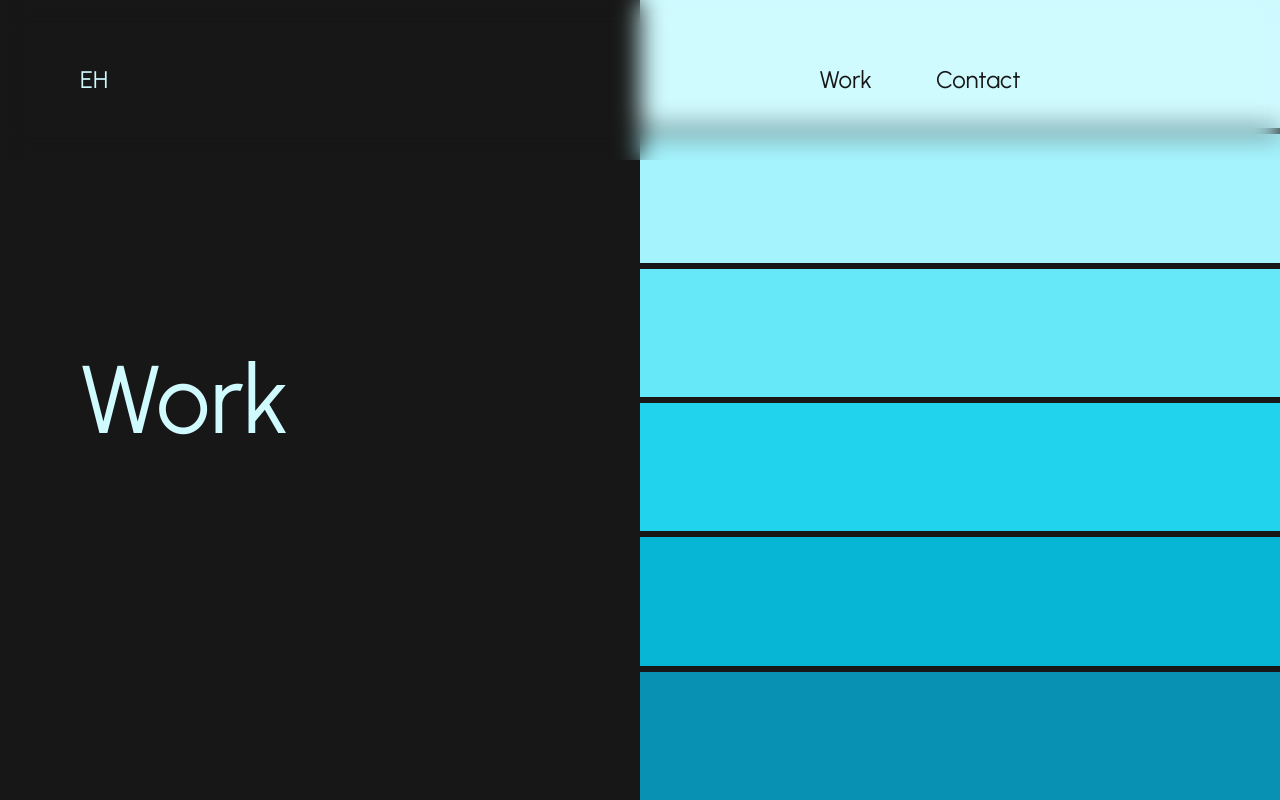
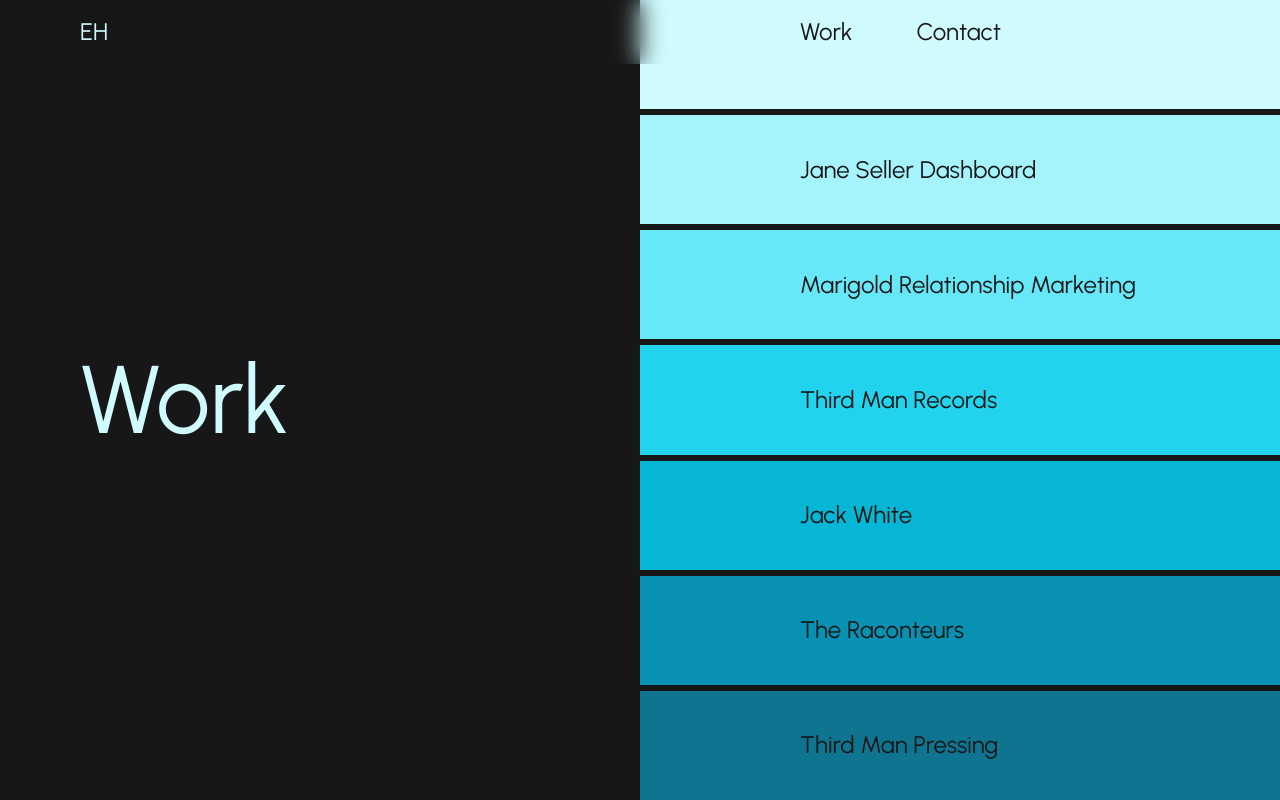
Before and after one commit to evanhickman/portfoliov2, a Next.js app: page /work in a window 1280 px wide. Built offline with nearby package versions, Linux system fonts and the light colour scheme.

Commit message:
layout cleanup and extract Box component

```diff
--- /dev/null
+++ b/src/app/components/Box.tsx
@@ -0,0 +1,23 @@
+import Link from 'next/link';
+
+type BoxProps = {
+  boxClass: string;
+  title?: string;
+  description?: string;
+  active?: boolean;
+};
+
+const Box = ({ boxClass, title, description, active }: BoxProps) => {
+  return (
+    <div
+      className={`${boxClass} flex flex-col justify-center border-none cursor-pointer hover:scale-[1.01]`}
+    >
+      <div className='pl-40'>
+        {title && <h2 className='text-2xl text-black-900'>{title}</h2>}
+        {description && <p>{description}</p>}
+      </div>
+    </div>
+  );
+};
+
+export default Box;
--- a/src/app/components/Header.tsx
+++ b/src/app/components/Header.tsx
@@ -2,9 +2,9 @@
 import Image from 'next/image';
 import logo from '../../../public/logo.png';
 
-export default function Header() {
+const Header = () => {
   return (
-    <header className='fixed w-full top-0 h-40 px-20 flex flex-col justify-center bg-neutral-900/20 backdrop-blur-md z-50'>
+    <header className='fixed w-full top-0 h-16 px-20 flex flex-col justify-center bg-neutral-900/20 backdrop-blur-md z-50'>
       <nav className='flex justify-between'>
         <div className='basis-6/12'>
           {/* <Image src={logo} alt='logo' /> */}
@@ -12,7 +12,7 @@
             EH
           </Link>
         </div>
-        <ul className='flex basis-6/12 justify-center'>
+        <ul className='flex basis-6/12 justify-start pl-40'>
           <li className='pr-8'>
             <Link href='/work' className='text-2xl text-black-900'>
               Work
@@ -27,4 +27,6 @@
       </nav>
     </header>
   );
-}
+};
+
+export default Header;
--- a/src/app/contact/page.tsx
+++ b/src/app/contact/page.tsx
@@ -3,10 +3,9 @@
 export default function Contact() {
   return (
     <main className='flex min-h-screen flex-col items-center justify-between'>
-      <section className='w-full py-32 bg-amber-300'>
+      <section className='w-full py-32'>
         <div className='p-8'>
-          <h2 className='mb-8'>Projects</h2>
-          <p>This is my work.</p>
+          <p>Contact me.</p>
         </div>
       </section>
     </main>
--- a/src/app/page.tsx
+++ b/src/app/page.tsx
@@ -1,4 +1,13 @@
+import Box from './components/Box';
 const Home = () => {
+  const boxes = [
+    'box-one',
+    'box-two',
+    'box-three',
+    'box-four',
+    'box-five',
+    'box-six',
+  ];
   return (
     <main className='min-h-screen min-w-screen flex bg-neutral-900 relative'>
       <section className='basis-6/12 flex flex-col justify-center pl-20 py-5'>
@@ -6,12 +15,9 @@
         <h2 className='text-5xl text-animation'>UX Developer / Designer</h2>
       </section>
       <section className='basis-6/12 grid grid-cols-1 grid-rows-6 gap-1.5'>
-        <div className='box-one'></div>
-        <div className='box-two'></div>
-        <div className='box-three'></div>
-        <div className='box-four'></div>
-        <div className='box-five'></div>
-        <div className='box-six'></div>
+        {boxes.map((box) => (
+          <Box boxClass={`${box}`} key={box} />
+        ))}
       </section>
     </main>
   );
--- a/src/app/work/page.tsx
+++ b/src/app/work/page.tsx
@@ -1,18 +1,65 @@
+'use client';
+import { useEffect, useRef } from 'react';
 import Image from 'next/image';
+import Box from '../components/Box';
 
 export default function Work() {
+  const ref = useRef(null);
+  useEffect(() => {});
+
+  const boxes = [
+    { class: 'bg-cyan-100', title: '', description: '', active: false },
+    {
+      class: 'bg-cyan-200',
+      title: 'Jane Seller Dashboard',
+      description: '',
+      active: false,
+    },
+    {
+      class: 'bg-cyan-300',
+      title: 'Marigold Relationship Marketing',
+      description: '',
+      active: false,
+    },
+    {
+      class: 'bg-cyan-400',
+      title: 'Third Man Records',
+      description: '',
+      active: false,
+    },
+    {
+      class: 'bg-cyan-500',
+      title: 'Jack White',
+      description: '',
+      active: false,
+    },
+    {
+      class: 'bg-cyan-600',
+      title: 'The Raconteurs',
+      description: '',
+      active: false,
+    },
+    {
+      class: 'bg-cyan-700',
+      title: 'Third Man Pressing',
+      description: '',
+      active: false,
+    },
+  ];
   return (
-    <main className='min-h-screen min-w-screen flex bg-neutral-900 relative'>
+    <main className='min-h-screen w-full flex bg-neutral-900 relative'>
       <section className='basis-6/12 flex flex-col justify-center pl-20 py-5'>
         <h1 className='text-8xl text-animation'>Work</h1>
       </section>
-      <section className='basis-6/12 grid grid-cols-1 grid-rows-6 gap-1.5'>
-        <div className='bg-cyan-100'></div>
-        <div className='bg-cyan-200'></div>
-        <div className='bg-cyan-300'></div>
-        <div className='bg-cyan-400'></div>
-        <div className='bg-cyan-500'></div>
-        <div className='bg-cyan-600'></div>
+      <section className='basis-6/12 grid grid-cols-1 grid-rows-7 gap-1.5'>
+        {boxes.map((box) => (
+          <Box
+            title={box.title}
+            boxClass={`${box.class}`}
+            active={box.active}
+            key={box.class}
+          />
+        ))}
       </section>
     </main>
   );
```
